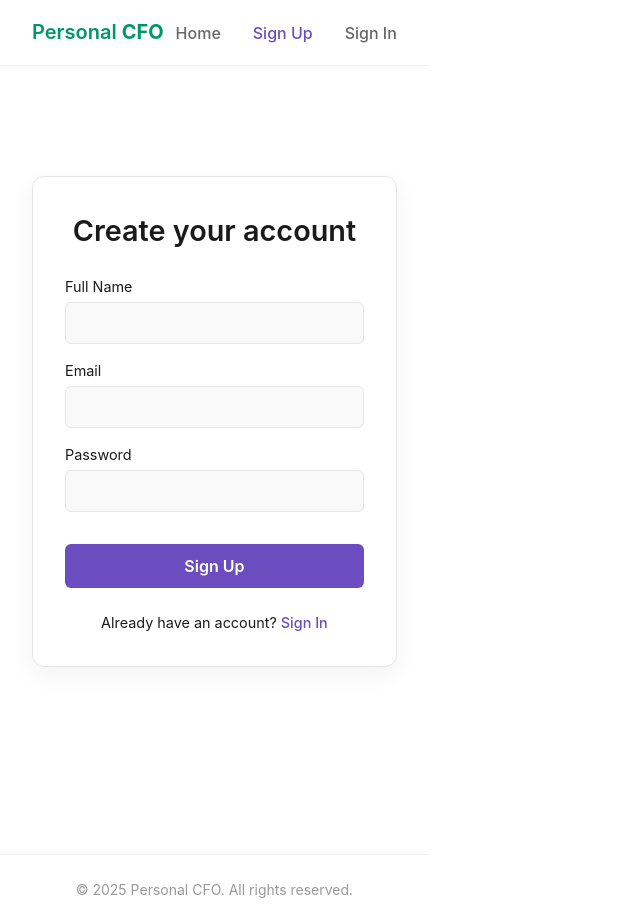
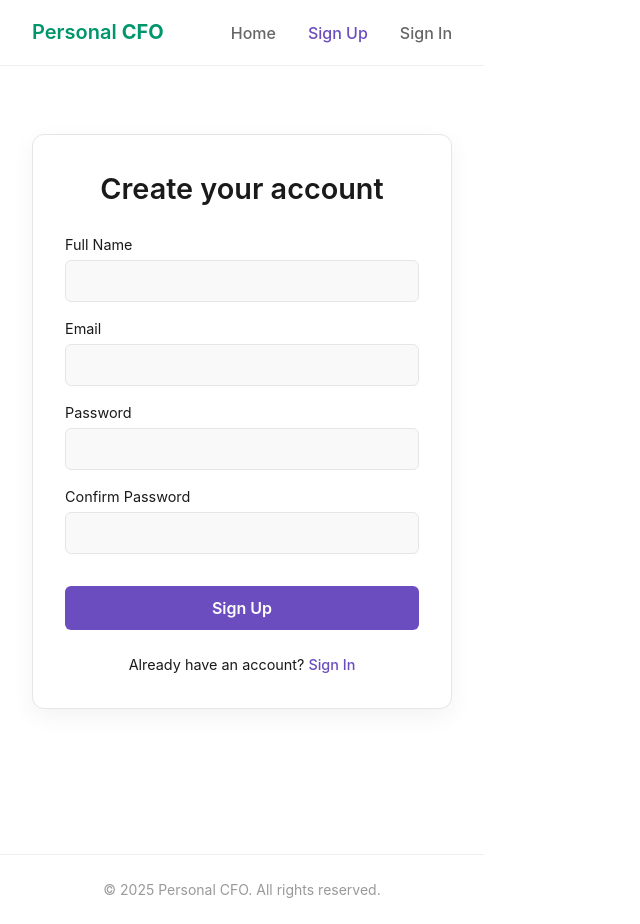
Before and after one commit to louisdcerda/personal-cfo, a React (Vite) app in the folder frontend/: page /signup in a window 1280 px wide. Shown: the whole page, without its empty margins (0-640 px from the left). Built offline with nearby package versions, Linux system fonts and the light colour scheme.

Commit message:
add confirm pw

```diff
--- a/frontend/src/pages/SignUpPage.jsx
+++ b/frontend/src/pages/SignUpPage.jsx
@@ -78,6 +78,16 @@ const SignUpPage = () => {
               required
             />
           </label>
+          <label>
+            Confirm Password
+            <input
+              name="password"
+              type="password"
+              value={form.password}
+              onChange={handleChange}
+              required
+            />
+          </label>
           <button type="submit" disabled={isLoading}>
             {isLoading ? 'Signing up...' : 'Sign Up'}
           </button>
```
